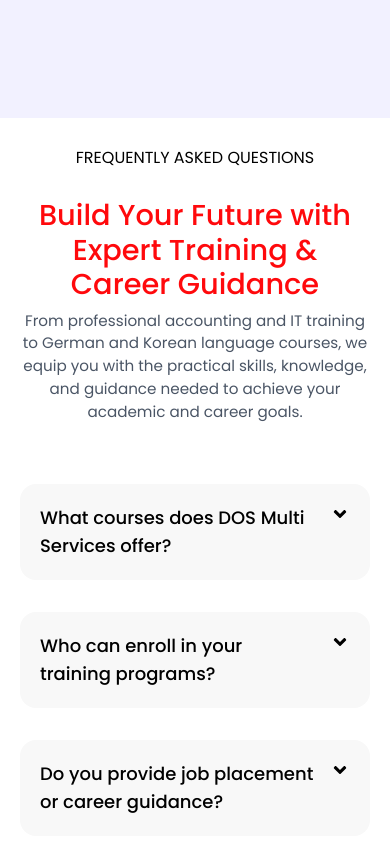
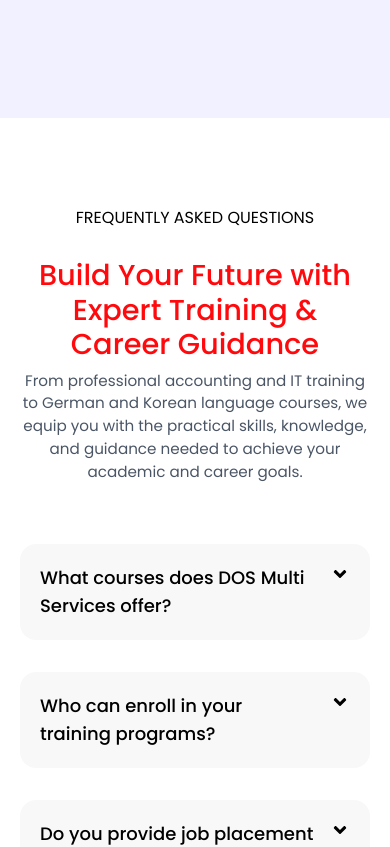
Before and after one commit to Neeschal1/Dos-nlp, a React (Vite) app in the folder client/: page / in a window 390 px wide. Shown: the part 3646-4493 px from the top of the page. Built offline with nearby package versions, Linux system fonts and the light colour scheme.

Commit message:
md: responsive faqs section to fir perfectly for all type of screen sizes

```diff
--- a/client/src/pages/landing/faqs.jsx
+++ b/client/src/pages/landing/faqs.jsx
@@ -65,9 +65,7 @@
   return (
     <div
       ref={scrollRef}
-      className={`flex flex-col md:flex-row mb-20 items-center justify-between gap-15  lg:px-10 lg:py-30 p-5 bg-white transition-all duration-700 ${
-        visible ? "opacity-100 translate-y-0" : "opacity-0 translate-y-10"
-      }`}
+      className={`flex flex-col md:flex-row mb-20 items-center justify-between gap-15 px-5 py-20 lg:px-10 lg:py-30 bg-white transition-all duration-700 ${visible ? "opacity-100 translate-y-0" : "opacity-0 translate-y-10"}`}
     >
       <div className=" w-full md:w-6/12 flex flex-col items-start gap-8">
         <div className="lg:flex lg:flex-col lg:gap-3 lg:w-full lg:items-start flex flex-col items-center justify-center gap-5">
@@ -110,7 +108,7 @@
           <div
             key={index}
             onClick={() => toggleOpen(index)}
-          className="bg-[#F8F8F8] rounded-2xl p-5 cursor-pointer transition-all duration-300 hover:bg-[#EBEBEB]"
+            className="bg-[#F8F8F8] rounded-2xl p-5 cursor-pointer transition-all duration-300 hover:bg-[#EBEBEB]"
           >
             <div className="flex justify-between items-start">
               <h3
```
